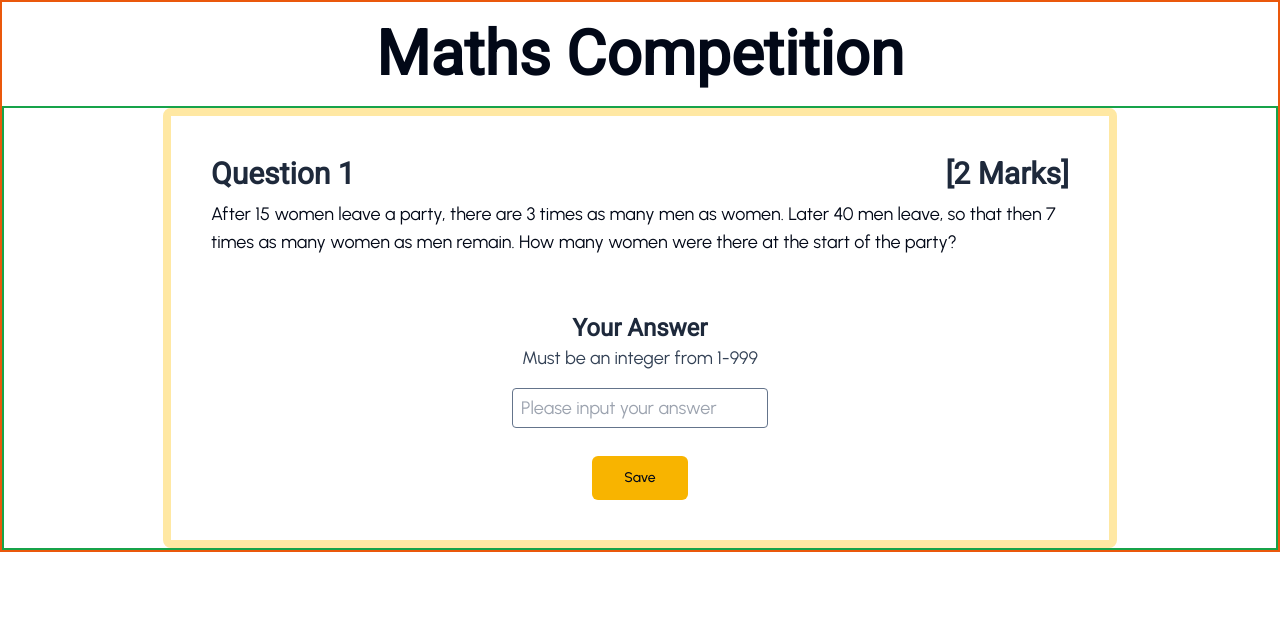
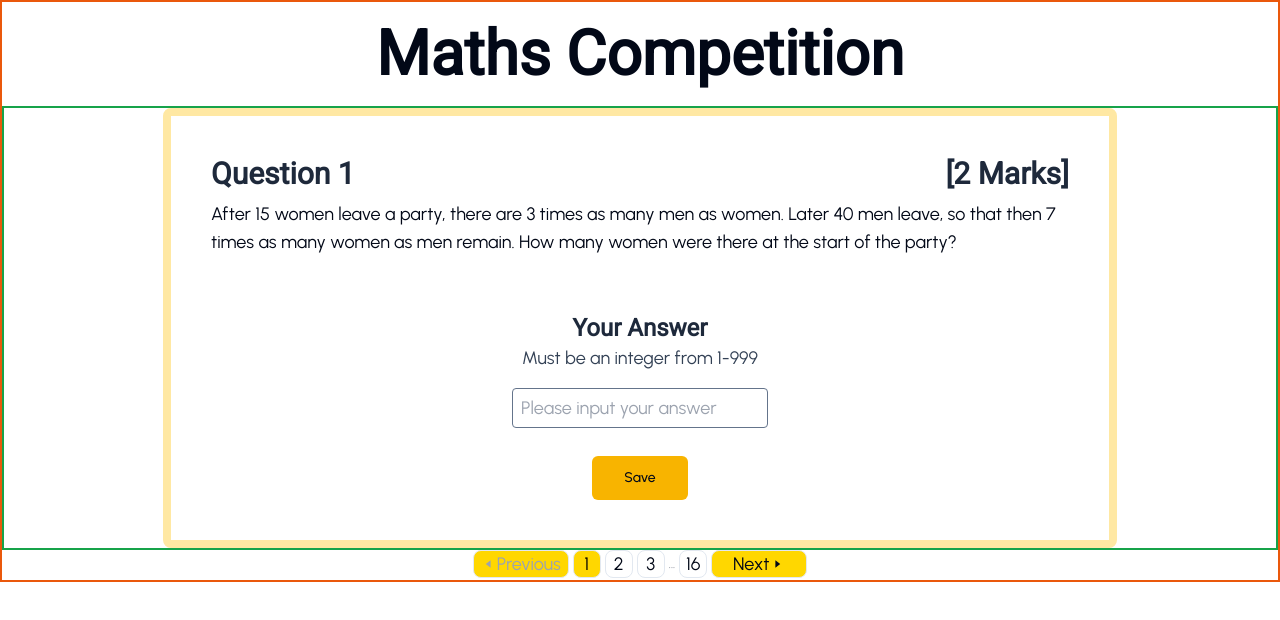
Before and after one commit to codersforcauses/wajo, a Next.js app in the folder client/: page /quiz/competition/1 in a window 1280 px wide. Shown: the top 620 px of the page. Built offline with nearby package versions, Linux system fonts and the light colour scheme.

Commit message:
attempts at pagination

```diff
--- a/client/src/components/ui/Question/data-grid.tsx
+++ b/client/src/components/ui/Question/data-grid.tsx
@@ -10,7 +10,7 @@ import {
 } from "@/components/ui/table";
 
 import { Button } from "../button";
-import { Pagination } from "../pagination";
+import Pagination from "../pagination";
 
 /**
  * The Datagrid component is a flexible, paginated data table with sorting and navigation features.
--- a/client/src/components/ui/pagination.tsx
+++ b/client/src/components/ui/pagination.tsx
@@ -1,4 +1,4 @@
-export function Pagination({
+export default function Pagination({
   totalPages,
   currentPage,
   onPageChange,
--- /dev/null
+++ b/client/src/components/ui/quiz-start-page.tsx
@@ -0,0 +1,26 @@
+import { Button } from "@/components/ui/button";
+
+export default function GenericQuiz() {
+  let headingStyle = `text-xl sm:text-2xl md:text-3xl text-slate-800 font-bold`;
+  let generalInstructions = "Answer all questions";
+  let competitionName = "Maths Competition";
+  let startTime = "02 November 2025 14:00";
+  let quizDuration = "100 minutes";
+  return (
+    <div className="flex w-full items-center justify-center border-2 border-green-600">
+      <div className="min-h-64 w-3/4 rounded-lg border-8 border-[#FFE8A3] p-10">
+        <h2 className={headingStyle}>{competitionName}</h2>
+        <h5 className="my-4">Competition will start at {startTime}</h5>
+        <div className="mb-2 flex items-center justify-between">
+          <h2 className={headingStyle}>Individual Quiz</h2>
+          <h2 className={headingStyle}>[{quizDuration}]</h2>
+        </div>
+        <p>{generalInstructions}</p>
+        <div className="h-4 w-full border border-slate-800"></div>
+        <Button size="lg" onClick={() => {}}>
+          Start
+        </Button>
+      </div>
+    </div>
+  );
+}
--- a/client/src/pages/quiz/competition/[id].tsx
+++ b/client/src/pages/quiz/competition/[id].tsx
@@ -1,12 +1,39 @@
+import { useState } from "react";
+
 import GenericQuiz from "@/components/ui/generic-quiz";
+import Pagination from "@/components/ui/pagination";
 
-export default function CompetitionQuizPage() {
+export default function CompetitionQuizPage(props: {
+  searchParams?: Promise<{
+    query?: string;
+    page?: string;
+  }>;
+}) {
+  let numQuestions = 16;
+  let totalPages = 16;
+  // State for the current page number
+  const [currentPage, setCurrentPage] = useState(1);
+  /**
+   * Handles page change logic.
+   * @param {number} page - The new page number.
+   */
+  const handlePageChange = (page: number) => {
+    if (page >= 1 && page <= totalPages) {
+      setCurrentPage(page);
+    }
+  };
   // this value will be fetched from the database
   let competitionName = "Maths Competition";
+
   return (
-    <div className="border-2 border-orange-600">
+    <div className="flex flex-col items-center border-2 border-orange-600">
       <h1 className="my-4 text-center">{competitionName}</h1>
       <GenericQuiz />
+      <Pagination
+        totalPages={numQuestions}
+        currentPage={1}
+        onPageChange={(page) => handlePageChange(page)}
+      />
     </div>
   );
 }
```
